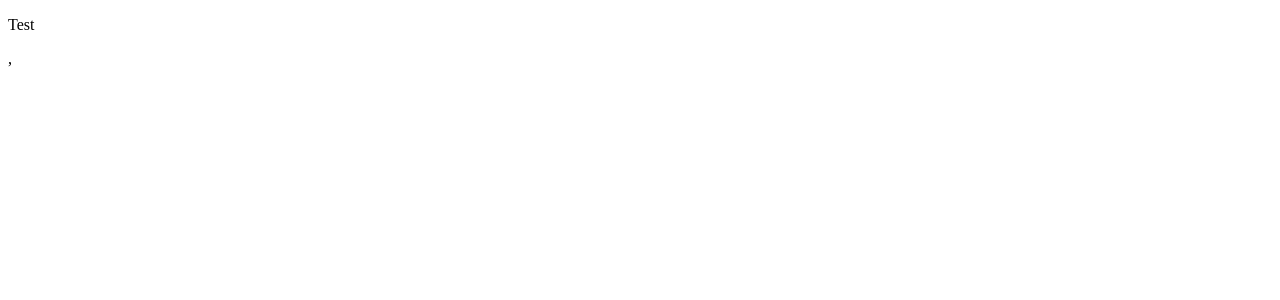
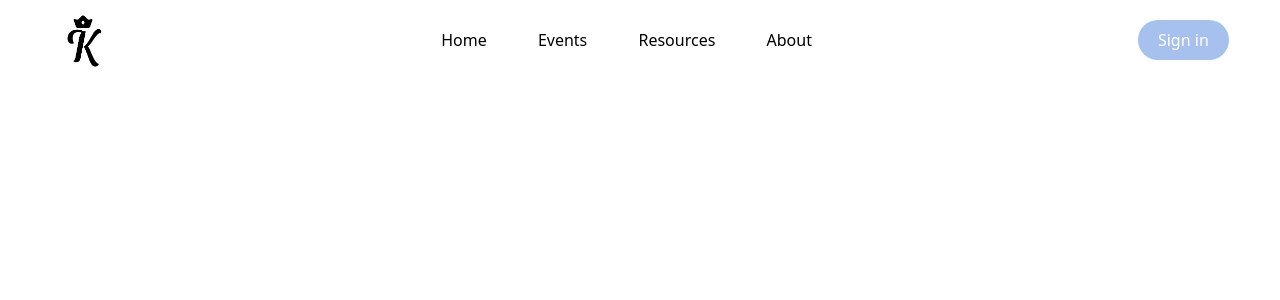
Before and after one commit to UW-INFO442-AU23/jelly-cats, a React (Create React App) app: page / in a window 1280 px wide. Shown: the top 300 px of the page. Built offline with nearby package versions, Linux system fonts and the light colour scheme.

Commit message:
navbar/pages

```diff
--- a/src/components/About/About.css
+++ b/src/components/About/About.css
@@ -0,0 +1,3 @@
+@tailwind base;
+@tailwind components;
+@tailwind utilities;
--- a/src/components/About/About.js
+++ b/src/components/About/About.js
@@ -0,0 +1,11 @@
+import React, { useEffect, useState } from 'react';
+import { Navbar } from '../Navbar/Navbar.js';
+
+export default function About(props) {
+
+    return (
+        <div>
+            <Navbar/>
+        </div>
+    )
+}
--- a/src/components/App/App.css
+++ b/src/components/App/App.css
@@ -0,0 +1,3 @@
+@tailwind base;
+@tailwind components;
+@tailwind utilities;
--- a/src/components/App/App.js
+++ b/src/components/App/App.js
@@ -2,11 +2,17 @@ import React, { useEffect, useState } from 'react';
 import { Routes, Route } from 'react-router-dom';
 
 import Home from '../Home/Home.js';
+import Events from '../Events/Events.js';
+import Resources from '../Resources/Resources.js';
+import About from '../About/About.js';
 
 function App(props) {
     return (
         <Routes>
-            <Route path="/" element={<Home data={props.data} />} />
+            <Route path="" element={<Home data={props.data} />} />
+            <Route path="events" element={<Events data={props.data} />} />
+            <Route path="resources" element={<Resources data={props.data} />} />
+            <Route path="about" element={<About data={props.data} />} />
         </Routes>
     )
 }
--- a/src/components/Events/Events.css
+++ b/src/components/Events/Events.css
@@ -0,0 +1,3 @@
+@tailwind base;
+@tailwind components;
+@tailwind utilities;
--- a/src/components/Events/Events.js
+++ b/src/components/Events/Events.js
@@ -0,0 +1,11 @@
+import React, { useEffect, useState } from 'react';
+import { Navbar } from '../Navbar/Navbar.js';
+
+export default function Events(props) {
+
+    return (
+        <div>
+            <Navbar/>
+        </div>
+    )
+}
--- a/src/components/Home/Home.css
+++ b/src/components/Home/Home.css
@@ -0,0 +1,3 @@
+@tailwind base;
+@tailwind components;
+@tailwind utilities;
--- a/src/components/Home/Home.js
+++ b/src/components/Home/Home.js
@@ -1,10 +1,10 @@
 import React, { useEffect, useState } from 'react';
+import { Navbar } from '../Navbar/Navbar.js';
 
 export default function Home(props) {
-
-    return (
-        <div>
-            <p>Test</p>
-        </div>
-    )
-}
+  return (
+    <div>
+        <Navbar/>
+    </div>
+  );
+};
--- a/src/components/Navbar/Navbar.css
+++ b/src/components/Navbar/Navbar.css
@@ -0,0 +1,3 @@
+@tailwind base;
+@tailwind components;
+@tailwind utilities;
--- a/src/components/Navbar/Navbar.js
+++ b/src/components/Navbar/Navbar.js
@@ -0,0 +1,37 @@
+import React, { useEffect, useState } from 'react';
+import logo from '../../imgs/Logo.png';
+import './Navbar.css';
+
+export function Navbar(props) {
+
+    return (
+        <header class="bg-white">
+            <nav class="flex justify-between items-center w-[92%]  mx-auto">
+                <div>
+                    <img class="w-16 cursor-pointer" src={logo} alt="Logo"/>
+                </div>
+                <div
+                    class="nav-links duration-500 md:static absolute bg-white md:min-h-fit min-h-[60vh] left-0 top-[-100%] md:w-auto  w-full flex items-center px-5">
+                    <ul class="flex md:flex-row flex-col md:items-center md:gap-[4vw] gap-12">
+                        <li>
+                            <a class="hover:text-gray-500" href="/">Home</a>
+                        </li>
+                        <li>
+                            <a class="hover:text-gray-500" href="/Events">Events</a>
+                        </li>
+                        <li>
+                            <a class="hover:text-gray-500" href="/Resources">Resources</a>
+                        </li>
+                        <li>
+                            <a class="hover:text-gray-500" href="/About">About</a>
+                        </li>
+                    </ul>
+                </div>
+                <div class="flex items-center gap-6">
+                    <button class="bg-[#a6c1ee] text-white px-5 py-2 rounded-full hover:bg-[#87acec]">Sign in</button>
+                    <ion-icon onclick="onToggleMenu(this)" name="menu" class="text-3xl cursor-pointer md:hidden"></ion-icon>
+                </div>
+            </nav>
+        </header>
+    )
+}
--- a/src/components/Resources/Resources.js
+++ b/src/components/Resources/Resources.js
@@ -0,0 +1,11 @@
+import React, { useEffect, useState } from 'react';
+import { Navbar } from '../Navbar/Navbar.js';
+
+export default function Resources(props) {
+
+    return (
+        <div>
+            <Navbar/>
+        </div>
+    )
+}
--- a/src/index.js
+++ b/src/index.js
@@ -7,6 +7,7 @@ import { getDatabase } from 'firebase/database';
 
 import './components/App/App.js';
 import 'whatwg-fetch';
+import './index.css';
 
 // Your web app's Firebase configuration
 const firebaseConfig = {
@@ -27,7 +28,7 @@ ReactDOM.render(
   <React.StrictMode>
     <BrowserRouter>
       <App />
-    </BrowserRouter>,
+    </BrowserRouter>
   </React.StrictMode>,
-  document.getElementById('root'),
+  document.getElementById('root')
 );
```
Also changed, not shown: src/imgs/Logo.png (added), src/imgs/Logo.svg (added).
